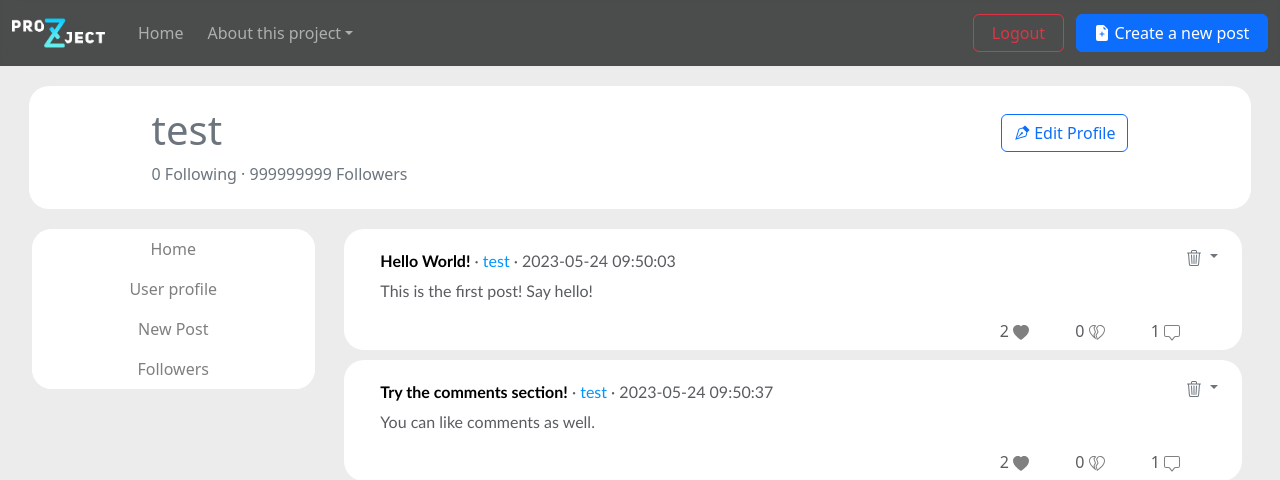
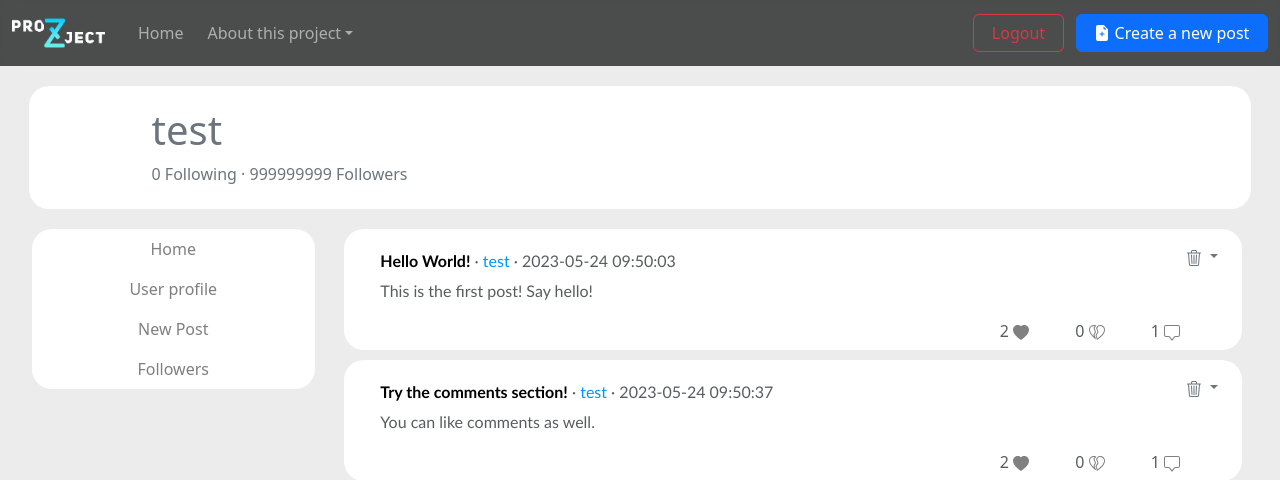
Before and after one commit to ericzhangsj/projectz, a Flask app: a page that uses website/templates/user_page.html in a window 1280 px wide. Shown: the top 480 px of the page. Run offline with Flask 3, Linux system fonts and the light colour scheme; a user stored in the database is signed in.

Commit message:
bug fixes

```diff
--- a/website/templates/posts_template.html
+++ b/website/templates/posts_template.html
@@ -133,7 +133,7 @@
 
     .no-bg-btn {
         border: none;
-        background-color: white;
+        background-color: transparent;
         color: rgb(127, 127, 127);
         width: 100%;
         border-radius: 20px;
--- a/website/templates/user_page.html
+++ b/website/templates/user_page.html
@@ -30,14 +30,6 @@
                             </button>
 
                         {% endif %}
-                    {% else %}
-                    <a href="#"><button class="btn btn-outline-primary" style="margin-top: 2%; text-decoration: none">
-                        <svg xmlns="http://www.w3.org/2000/svg" width="16" height="16" fill="currentColor" class="bi bi-vector-pen" viewBox="0 0 16 16" style="margin-top: -3px">
-                            <path fill-rule="evenodd" d="M10.646.646a.5.5 0 0 1 .708 0l4 4a.5.5 0 0 1 0 .708l-1.902 1.902-.829 3.313a1.5 1.5 0 0 1-1.024 1.073L1.254 14.746 4.358 4.4A1.5 1.5 0 0 1 5.43 3.377l3.313-.828L10.646.646zm-1.8 2.908-3.173.793a.5.5 0 0 0-.358.342l-2.57 8.565 8.567-2.57a.5.5 0 0 0 .34-.357l.794-3.174-3.6-3.6z"/>
-                            <path fill-rule="evenodd" d="M2.832 13.228 8 9a1 1 0 1 0-1-1l-4.228 5.168-.026.086.086-.026z"/>
-                        </svg>
-                        Edit Profile
-                    </button></a>
                     {% endif %}
                 </a>
             </div>
```
